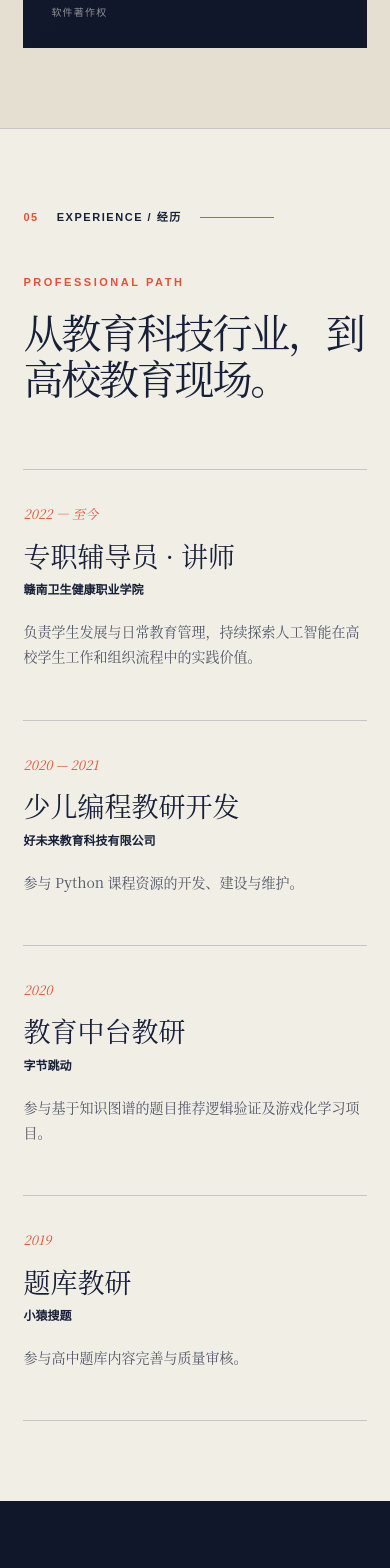
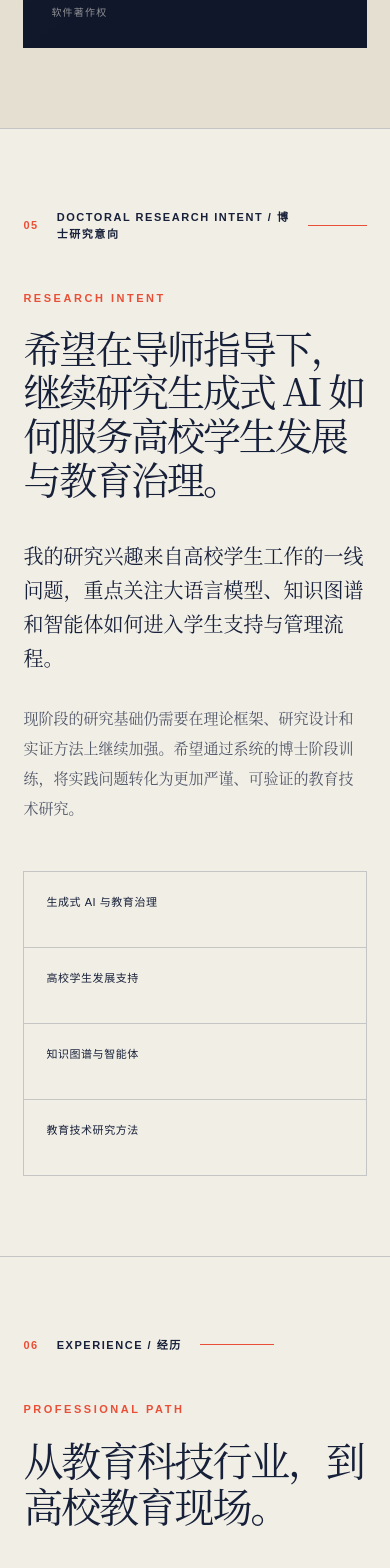
Before and after one commit to Shawn-ZWJ/academic-homepage, a Next.js app: page / in a window 390 px wide. Shown: the part 6340-7908 px from the top of the page. Built offline with nearby package versions, Linux system fonts and the light colour scheme.

Commit message:
Refocus profile for doctoral outreach

```diff
--- a/app/globals.css
+++ b/app/globals.css
@@ -822,6 +822,60 @@ a {
   letter-spacing: 0.12em;
 }
 
+.doctoral-intent {
+  border-top: 1px solid var(--line);
+  background: var(--paper);
+}
+
+.intent-layout {
+  display: grid;
+  grid-template-columns: minmax(300px, 0.95fr) minmax(0, 1.25fr);
+  gap: 9vw;
+  align-items: start;
+}
+
+.intent-layout .section-heading h2 {
+  font-size: clamp(38px, 4.7vw, 66px);
+}
+
+.intent-copy {
+  padding-top: 4px;
+}
+
+.intent-copy > p {
+  max-width: 720px;
+  margin: 0;
+  color: var(--ink-soft);
+  font-family: var(--serif);
+  font-size: 15px;
+  line-height: 2;
+}
+
+.intent-copy .intent-lead {
+  margin-bottom: 28px;
+  color: var(--ink);
+  font-size: clamp(20px, 2.1vw, 28px);
+  line-height: 1.7;
+}
+
+.intent-topics {
+  display: grid;
+  grid-template-columns: 1fr 1fr;
+  margin-top: 48px;
+  border-top: 1px solid var(--line);
+  border-left: 1px solid var(--line);
+}
+
+.intent-topics span {
+  min-height: 76px;
+  padding: 22px;
+  border-right: 1px solid var(--line);
+  border-bottom: 1px solid var(--line);
+  color: var(--ink);
+  font-size: 11px;
+  letter-spacing: 0.05em;
+}
+
 .experience {
   border-top: 1px solid var(--line);
 }
@@ -1178,7 +1232,7 @@ a {
   max-width: 1100px;
   margin: 56px 0 100px;
   font-family: var(--serif);
-  font-size: clamp(48px, 8vw, 112px);
+  font-size: clamp(46px, 6.5vw, 90px);
   font-weight: 500;
   letter-spacing: -0.065em;
   line-height: 1.04;
@@ -1202,12 +1256,39 @@ a {
   line-height: 1.8;
 }
 
-.contact-row p {
-  margin: 0;
-}
-
-.privacy-note {
+.contact-row > p {
+  margin: 0;
+}
+
+.contact-details {
+  display: grid;
+  gap: 18px;
+}
+
+.contact-details div {
+  display: grid;
+  grid-template-columns: 110px minmax(0, 1fr);
+  gap: 18px;
+}
+
+.contact-details span {
   color: var(--ink-soft);
+  font-family: var(--sans);
+  font-size: 10px;
+  letter-spacing: 0.08em;
+}
+
+.contact-details a {
+  width: max-content;
+  border-bottom: 1px solid rgba(23, 32, 57, 0.28);
+  color: var(--ink);
+  transition: border-color 180ms ease, color 180ms ease;
+}
+
+.contact-details a:hover,
+.contact-details a:focus-visible {
+  border-color: var(--signal);
+  color: var(--signal);
 }
 
 footer {
@@ -1384,6 +1465,7 @@ footer a {
 
   .work-grid,
   .outputs-layout,
+  .intent-layout,
   .experience-layout {
     grid-template-columns: 1fr;
   }
@@ -1519,6 +1601,10 @@ footer a {
     grid-template-columns: 0.75fr 1fr;
   }
 
+  .intent-topics {
+    grid-template-columns: 1fr;
+  }
+
   .publication-item {
     grid-template-columns: 52px minmax(0, 1fr);
     gap: 18px;
@@ -1584,6 +1670,11 @@ footer a {
 
   .contact {
     min-height: 610px;
+  }
+
+  .contact-details div {
+    grid-template-columns: 1fr;
+    gap: 3px;
   }
 
   .contact h2 {
--- a/app/layout.tsx
+++ b/app/layout.tsx
@@ -1,9 +1,9 @@
 import type { Metadata } from "next";
 import "./globals.css";
 
-const title = "钟文精｜教育技术与人工智能";
+const title = "钟文精｜个人学术履历";
 const description =
-  "钟文精的个人学术主页，关注生成式 AI、高职院校学生工作、教育治理与学生发展支持。";
+  "教育技术与人工智能方向的个人学术履历，涵盖研究兴趣、论文成果、教育经历、证明材料与博士研究意向。";
 const publicSiteUrl = "https://shawn-zwj.github.io/academic-homepage/";
 
 export const metadata: Metadata = {
@@ -14,7 +14,7 @@ export const metadata: Metadata = {
     description,
     images: [
       {
-        alt: "钟文精｜教育技术与人工智能",
+        alt: "钟文精｜个人学术履历",
         height: 909,
         url: "og.png",
         width: 1730,
--- a/app/page.tsx
+++ b/app/page.tsx
@@ -190,7 +190,7 @@ export default function Home() {
           <a href="#research">研究</a>
           <a href="#outputs">成果</a>
           <a href="#experience">经历</a>
-          <a href="#credentials">资历</a>
+          <a href="#credentials">证明材料</a>
           <a href="#contact">联系</a>
         </nav>
         <span className="edition">Academic profile · 2026</span>
@@ -398,9 +398,39 @@ export default function Home() {
         </div>
       </section>
 
+      <section className="doctoral-intent section-pad">
+        <div className="section-label">
+          <span>05</span>
+          <p>Doctoral research intent / 博士研究意向</p>
+        </div>
+        <div className="intent-layout">
+          <div className="section-heading">
+            <p>RESEARCH INTENT</p>
+            <h2>
+              希望在导师指导下，继续研究生成式 AI
+              如何服务高校学生发展与教育治理。
+            </h2>
+          </div>
+          <div className="intent-copy">
+            <p className="intent-lead">
+              我的研究兴趣来自高校学生工作的一线问题，重点关注大语言模型、知识图谱和智能体如何进入学生支持与管理流程。
+            </p>
+            <p>
+              现阶段的研究基础仍需要在理论框架、研究设计和实证方法上继续加强。希望通过系统的博士阶段训练，将实践问题转化为更加严谨、可验证的教育技术研究。
+            </p>
+            <div className="intent-topics" aria-label="博士研究兴趣关键词">
+              <span>生成式 AI 与教育治理</span>
+              <span>高校学生发展支持</span>
+              <span>知识图谱与智能体</span>
+              <span>教育技术研究方法</span>
+            </div>
+          </div>
+        </div>
+      </section>
+
       <section className="experience section-pad" id="experience">
         <div className="section-label">
-          <span>05</span>
+          <span>06</span>
           <p>Experience / 经历</p>
         </div>
         <div className="experience-layout">
@@ -425,7 +455,7 @@ export default function Home() {
 
       <section className="education section-pad">
         <div className="section-label light">
-          <span>06</span>
+          <span>07</span>
           <p>Education / 教育背景</p>
         </div>
         <div className="education-grid">
@@ -449,17 +479,17 @@ export default function Home() {
 
       <section className="credential-archive section-pad" id="credentials">
         <div className="section-label light">
-          <span>07</span>
-          <p>Credentials archive / 教育资历档案</p>
+          <span>08</span>
+          <p>Supporting documents / 学历与资格证明</p>
         </div>
         <div className="archive-intro">
           <div className="section-heading">
             <p>VERIFIED MATERIALS</p>
-            <h2>教育背景、技术能力与教学表达的交叉证明。</h2>
+            <h2>学历、成绩与专业资格的证明材料。</h2>
           </div>
           <div className="archive-note">
             <p>
-              这里呈现的不只是证书本身，也是一条从软件工程、教育技术到高校育人实践的能力路径。
+              供意向导师进一步了解和核验我的教育经历、课程基础与专业资格。
             </p>
             <span>公开版本已隐藏个人编号及验证信息</span>
           </div>
@@ -527,12 +557,11 @@ export default function Home() {
       </section>
 
       <section className="contact section-pad" id="contact">
-        <p className="contact-kicker">ACADEMIC EXCHANGE · COLLABORATION</p>
+        <p className="contact-kicker">DOCTORAL APPLICATION · ACADEMIC EXCHANGE</p>
         <h2>
-          期待与关心
+          如研究方向契合，
           <br />
-          <em>AI 与教育现场</em>
-          的同行交流。
+          <em>期待进一步交流。</em>
         </h2>
         <div className="contact-row">
           <p>
@@ -540,11 +569,16 @@ export default function Home() {
             <br />
             赣南卫生健康职业学院
           </p>
-          <p className="privacy-note">
-            为保护个人隐私，公开版暂不展示私人联系方式。
-            <br />
-            可通过所在单位公开渠道联系。
-          </p>
+          <div className="contact-details">
+            <div>
+              <span>电话 / 微信</span>
+              <a href="tel:+8615170755136">15170755136</a>
+            </div>
+            <div>
+              <span>邮箱</span>
+              <a href="mailto:15170755136@163.com">15170755136@163.com</a>
+            </div>
+          </div>
         </div>
       </section>
 
```
Also changed, not shown: 1 other file (tests, documents, lock files or other folders).
